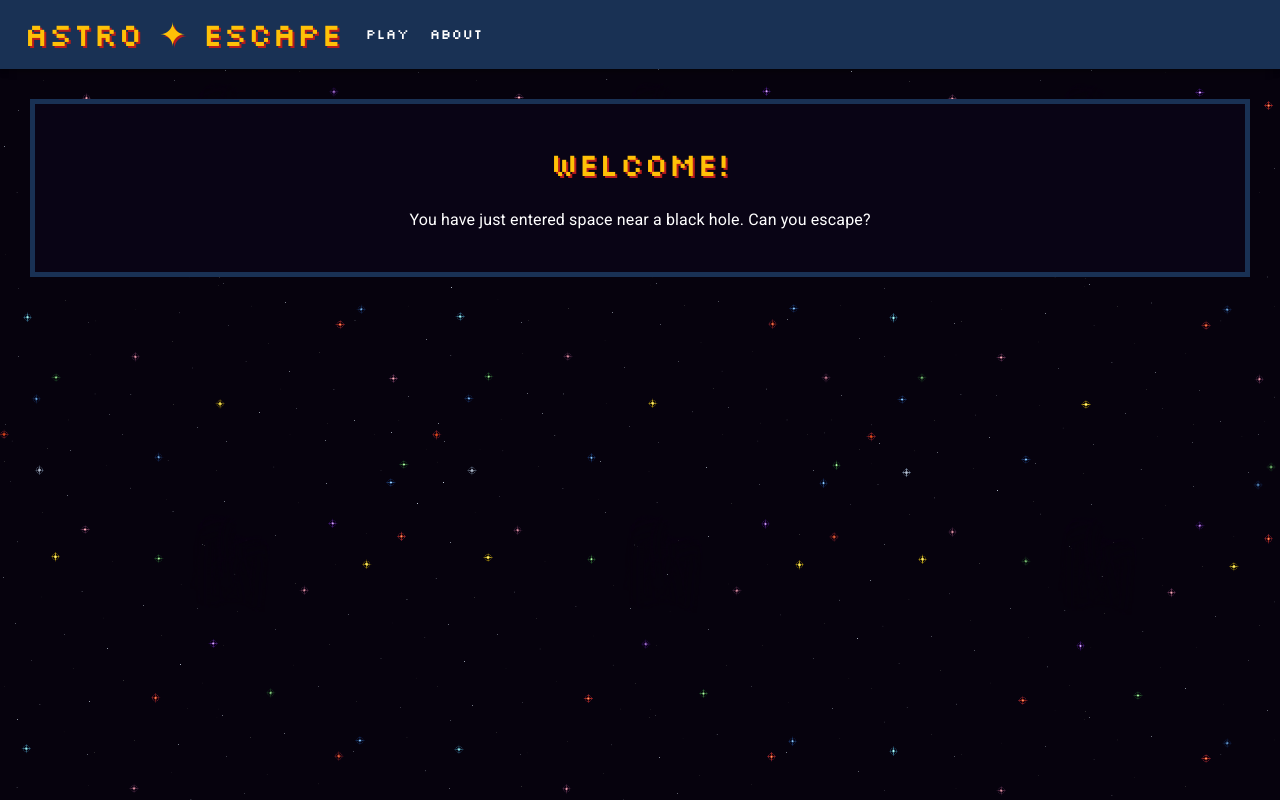
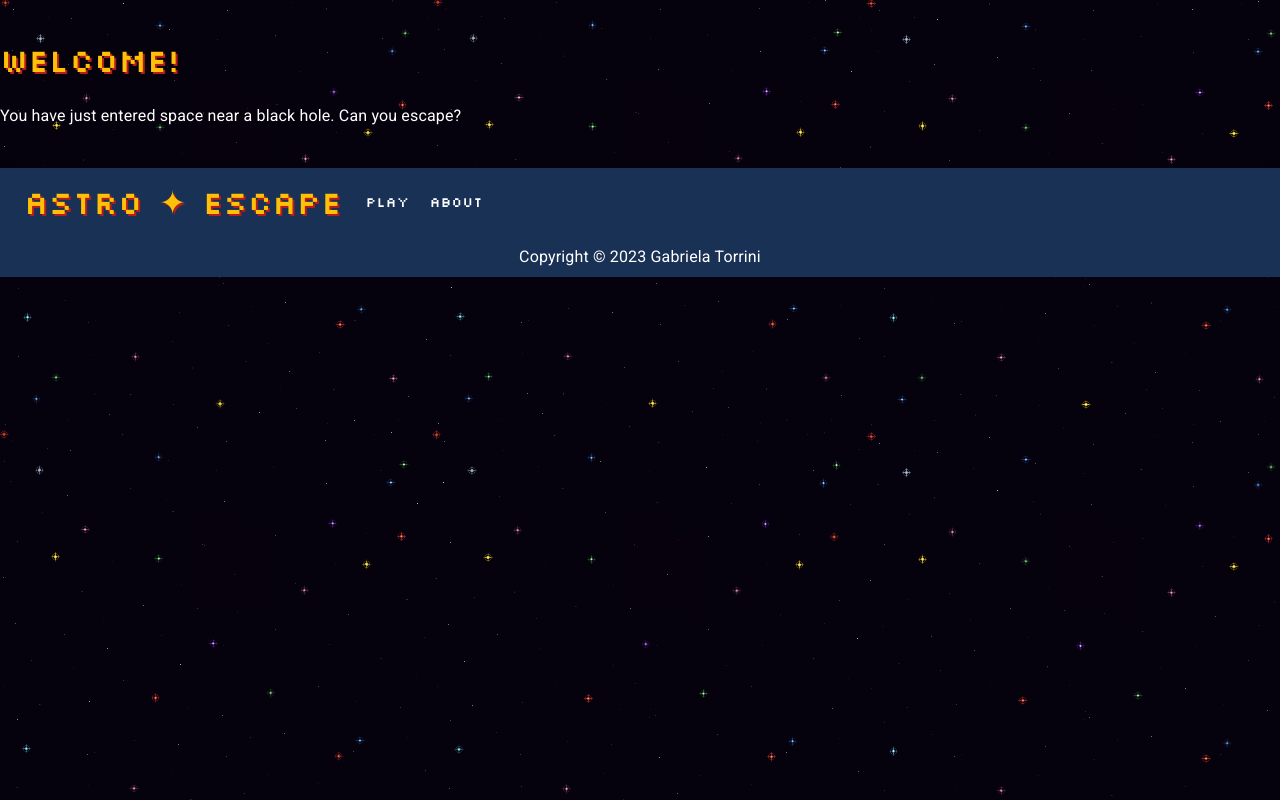
Before and after one commit to gtorrini/astro-escape, a React (Create React App) app: page / in a window 1280 px wide. Built offline with nearby package versions, Linux system fonts and the light colour scheme.

Commit message:
Organized imports; disabled MUI ripples; added footer

```diff
--- a/src/App.js
+++ b/src/App.js
@@ -1,12 +1,18 @@
-import './App.css';
+// 3rd-party imports
 import { BrowserRouter as Router, Routes, Route } from 'react-router-dom';
 import React from 'react';
+import Container from '@mui/material/Container';
+import Typography from '@mui/material/Typography';
 import { createTheme, responsiveFontSizes, ThemeProvider } from '@mui/material/styles';
-import ResponsiveAppBar from './components/NavBar.jsx';
+
+// Local imports
+import './App.css';
+import About from './components/About.jsx';
 import Home from './components/Home.jsx';
 import Escape from './components/Escape.jsx';
-import About from './components/About.jsx';
+import ResponsiveAppBar from './components/NavBar.jsx';
 
+// App-wide MUI styling and overrides
 let darkTheme = createTheme({
   palette: {
       mode: 'dark',
@@ -18,16 +24,26 @@ let darkTheme = createTheme({
     h5: {
         fontFamily: "Silkscreen",
     },
+  },
+  components: {
+    MuiButtonBase: {
+      defaultProps: {
+        disableRipple: true, // No button ripples in whole app
+      },
+    },
+    MuiButton: {
+      defaultProps: {
+        disableRipple: true, // No button ripples in whole app
+      },
+    },
   }
 });
 
 darkTheme = responsiveFontSizes(darkTheme);
 
-function App() {
+export default function App() {
   return (
         <ThemeProvider theme={darkTheme}>
-          <ResponsiveAppBar></ResponsiveAppBar>
-          <main className="App">
           <Router>
             <Routes>
               <Route path='/' element={<Home></Home>}></Route>
@@ -35,9 +51,16 @@ function App() {
               <Route path='/about' element={<About></About>}></Route>
             </Routes>
           </Router>
+          <ResponsiveAppBar></ResponsiveAppBar>
+          <main>
           </main>
+          <footer>
+            <Container maxWidth='xl' sx={{ backgroundColor: '#193154' }}>
+              <Typography variant='body1' sx={{ padding: 1, textAlign: 'center'}}>
+                Copyright {'\u00A9'} 2023 Gabriela Torrini
+              </Typography>
+            </Container>
+          </footer>
         </ThemeProvider>
   );
 }
-
-export default App;
```
Lines whose indentation alone changed are shown as unchanged.
